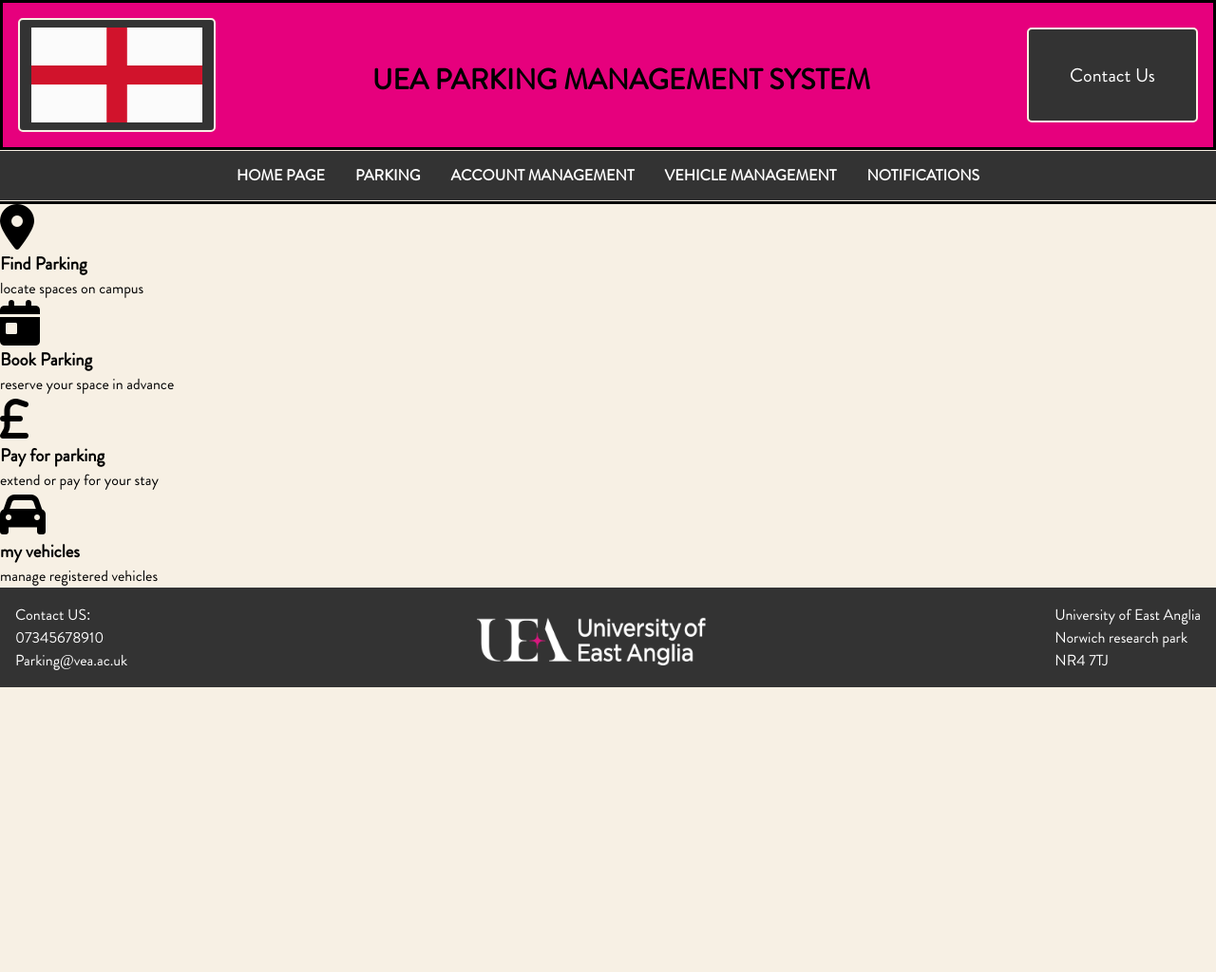
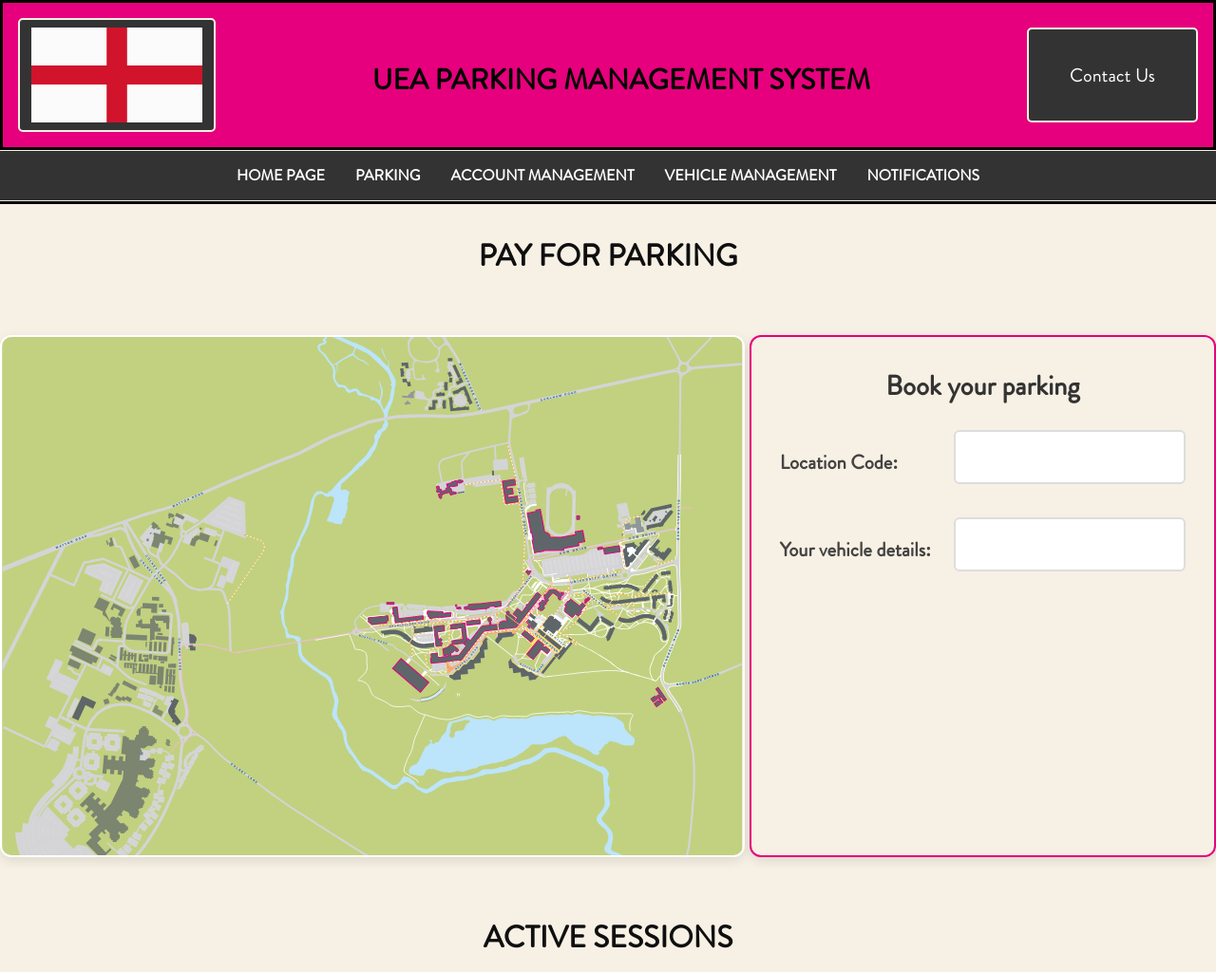
Before and after one commit to zztawhid/group117, a website: page public/parking.html in a window 1280 px wide. Shown: the top 1024 px of the page at 95% size. Before the commit the page ends 800 px from the top, so only its background shows below. Drawn offline with Linux system fonts and the light colour scheme; sample sign-in values are in the browser's storage.

Commit message:
Parking page started

```diff
--- a/public/edit.css
+++ b/public/edit.css
@@ -735,7 +735,6 @@
     box-shadow: 0 0 10px rgba(0,0,0,0.1);
 }
 
-
 .submit-btn {
     width: 100%;
     padding: 14px;
@@ -973,6 +972,95 @@
     background-color: #fff;
 }
 
+
+/*Payment Page*/
+#payment-page-text{
+    margin: 20px;
+    background-color: #F7F0E4;
+    padding: 10px;
+    display: flex;
+    align-items: 50px auto;
+    justify-content: center;
+    align-items: center;
+}
+
+#payment-page-text h2{
+    color: #0f0f0f;
+    font-size: 2rem;
+}
+
+#payment-section {
+    display: flex;
+    height: 550px;
+    justify-content: center;
+    gap: 0px;
+    margin: 50px auto;
+}
+
+.payment-map {
+    width: 800px;
+    padding: 0px;
+    background: #F7F0E4;
+    border-radius: 12px;
+    box-shadow: 0 4px 12px rgba(0,0,0,0.1);
+    border: 2px solid #ffffff;
+    display: flex;
+    justify-content: center;
+    align-items: center;
+    overflow: hidden; /* So that the svg doesn't overflow the box that i kept it in*/
+}
+
+.payment-map svg,
+.payment-map object,
+.payment-map img {
+    max-width: 100%;
+    height: auto;
+}
+
+.payment-form {
+    width: 500px;
+    padding: 30px;
+    background: #F7F0E4;
+    border-radius: 12px;
+    box-shadow: 0 4px 12px rgba(0,0,0,0.1);
+    border: 2px solid #E6007D;
+    margin-left: 5px;
+}
+
+.payment-form h2{
+    text-align: center;
+    color: #333;
+    margin-bottom: 25px;
+    font-size: 1.8rem;
+}
+
+.payment-form-group{
+    display: flex;
+    align-items: center;
+    margin-bottom: 15px;
+}
+
+
+.payment-form-group #paymentlabel {
+    display: flex;
+    margin-bottom: 8px;
+    font-weight: 600;
+    color: #444;
+    width: 80%;
+    font-size: 1.3rem;
+}
+
+
+.payment-form-group #location-code-input{
+    width: 100%;
+    padding: 15px;
+    margin-bottom: 20px;
+    background: #fff;
+    border-radius: 6px;
+    border: 2px solid #ddd;
+    font-size: 1rem;
+    transition: all 0.3s ease;
+}
 
 /* Login Page */
 .fb-form {
--- a/public/parking.html
+++ b/public/parking.html
@@ -55,38 +55,32 @@
 </div>
 
 <main class="main">
-    <div class="parking-grid">
-        <div class="parking-main-box">
-            <i class="fas fa-map-marker-alt fa-3x"></i>
-            <h3>Find Parking</h3>
-            <p>locate spaces on campus</p>
+    <section id="payment-page-text">
+        <h2>PAY FOR PARKING</h2>
+    </section>
+    <div id="payment-section">
+        <div class="payment-map">
+            <object type="image/svg+xml" data="parking-map.svg"></object> <!-- REFERENCE: UEA PARKING MAP FROM WEBSITE: https://www.uea.ac.uk/about/campus-map-->
         </div>
+        <div class="payment-form">
+            <h2>Book your parking</h2>
+            <div class="payment-form-group">
+                <label id="paymentlabel">Location Code:</label>
+                <input type="text" id="location-code-input" required>
+            </div>
+            <div class="payment-form-group">
+                <label id="paymentlabel">Your vehicle details:</label>
+                <input type="text" id="location-code-input" required>
+            </div>
+        </div>
+    </div>
+    <section id="payment-page-text">
+        <h2>ACTIVE SESSIONS</h2>
+    </section>
+    <div id="payment-section">
 
-        <div class="parking-main-box">
-            <i class="fas fa-calendar-day fa-3x"></i>
-            <h3>Book Parking</h3>
-            <p>reserve your space in advance</p>
-        </div>
-
-        <div class="parking-main-box">
-            <i class="fas fa-pound-sign fa-3x"></i>
-            <h3>Pay for parking</h3>
-            <p>extend or pay for your stay</p>
-        </div>
-
-        <div class="parking-main-box">
-            <i class="fas fa-car fa-3x"></i>
-            <h3>my vehicles</h3>
-            <p>manage registered vehicles</p>
-
-        </div>
-
-
-
-
+    </div>
 </main>
-
-
 <div class="wrapper">
     <footer>
         <div class="text-left">
```
Also changed, not shown: public/parking-map.svg (added).
